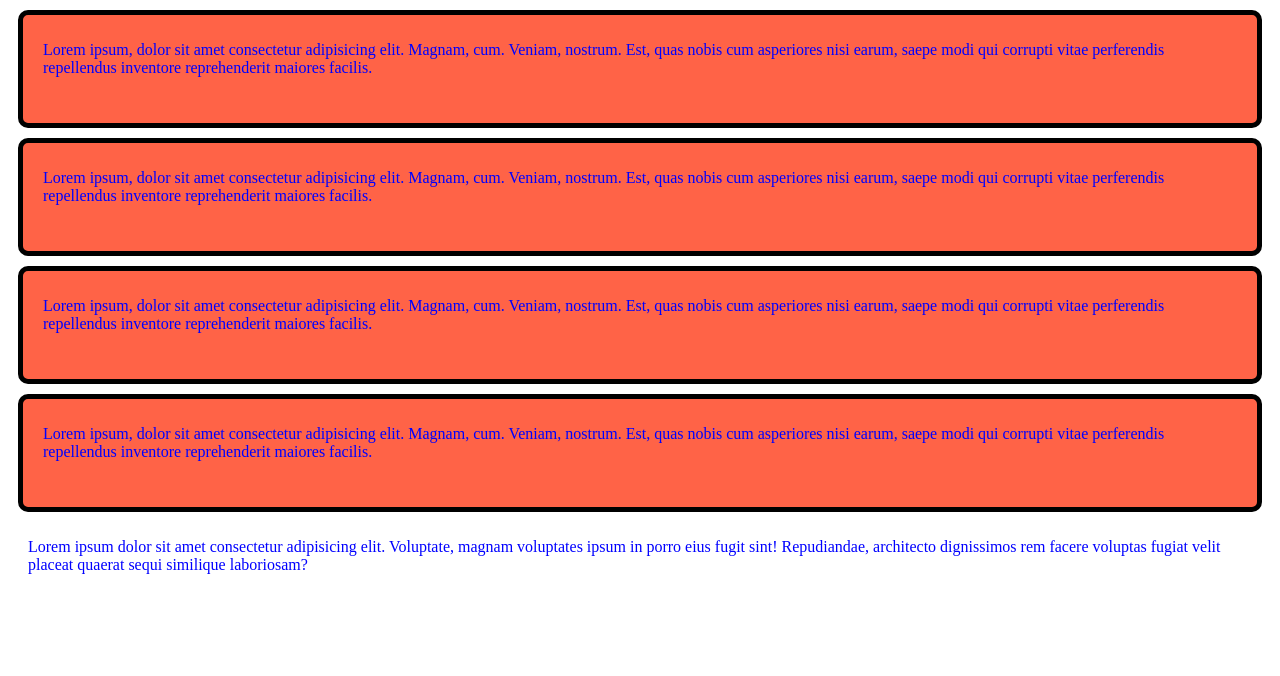
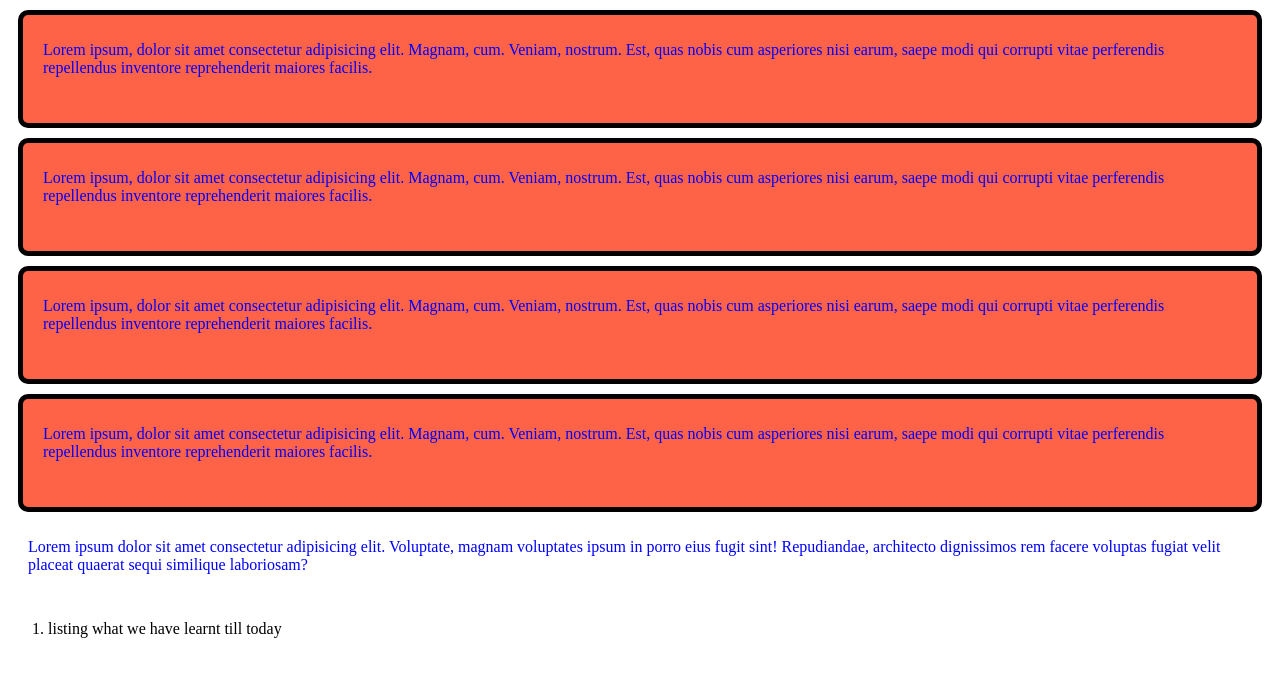
Before and after one commit to asifkhan2000-code/my-simple-website, a plain HTML site: page index.html in a window 1280 px wide. Drawn offline with Linux system fonts and the light colour scheme.

Commit message:
listing what we have nearned

```diff
--- a/index.html
+++ b/index.html
@@ -12,5 +12,8 @@
     <div><p>Lorem ipsum, dolor sit amet consectetur adipisicing elit. Magnam, cum. Veniam, nostrum. Est, quas nobis cum asperiores nisi earum, saepe modi qui corrupti vitae perferendis repellendus inventore reprehenderit maiores facilis.</p></div>
     <div><p>Lorem ipsum, dolor sit amet consectetur adipisicing elit. Magnam, cum. Veniam, nostrum. Est, quas nobis cum asperiores nisi earum, saepe modi qui corrupti vitae perferendis repellendus inventore reprehenderit maiores facilis.</p></div>
     <p>Lorem ipsum dolor sit amet consectetur adipisicing elit. Voluptate, magnam voluptates ipsum in porro eius fugit sint! Repudiandae, architecto dignissimos rem facere voluptas fugiat velit placeat quaerat sequi similique laboriosam?</p>
+    <ol>
+        <li>listing what we have learnt till today</li>
+    </ol>
 </body>
 </html>
```
